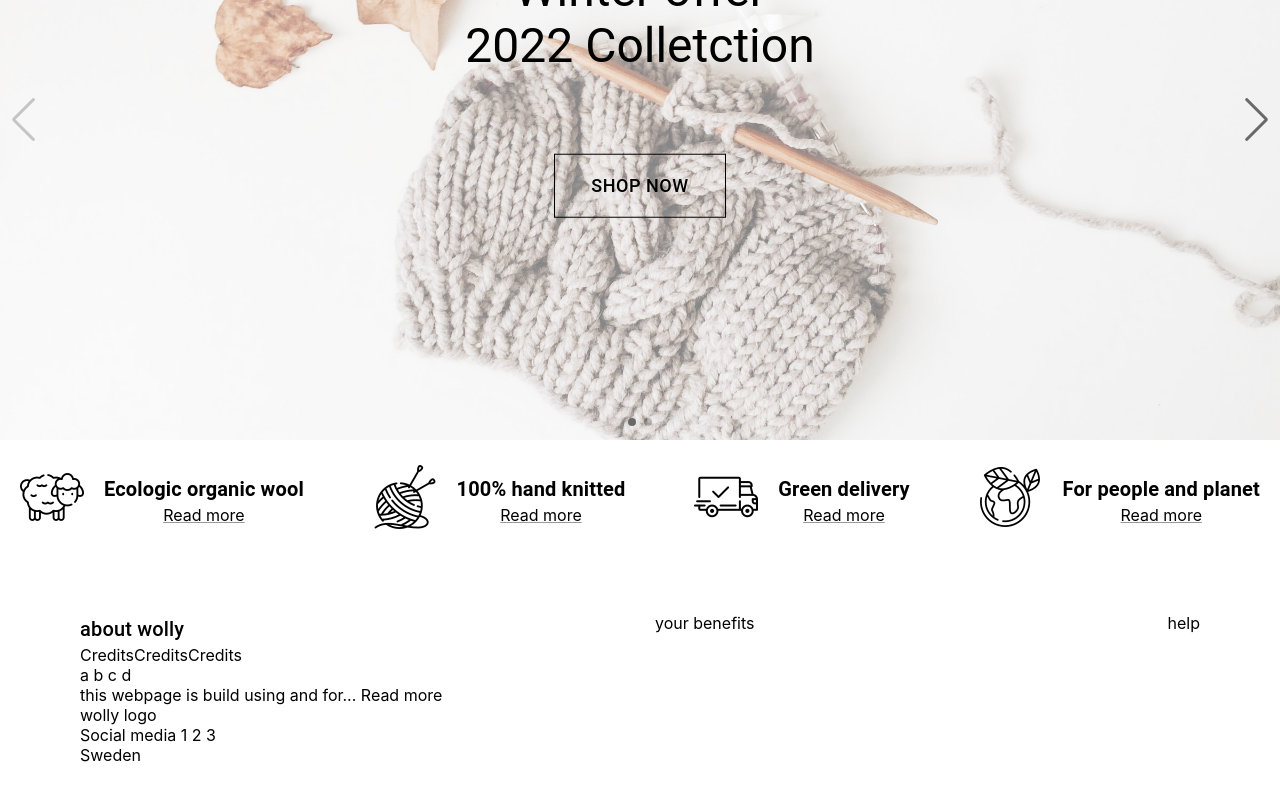
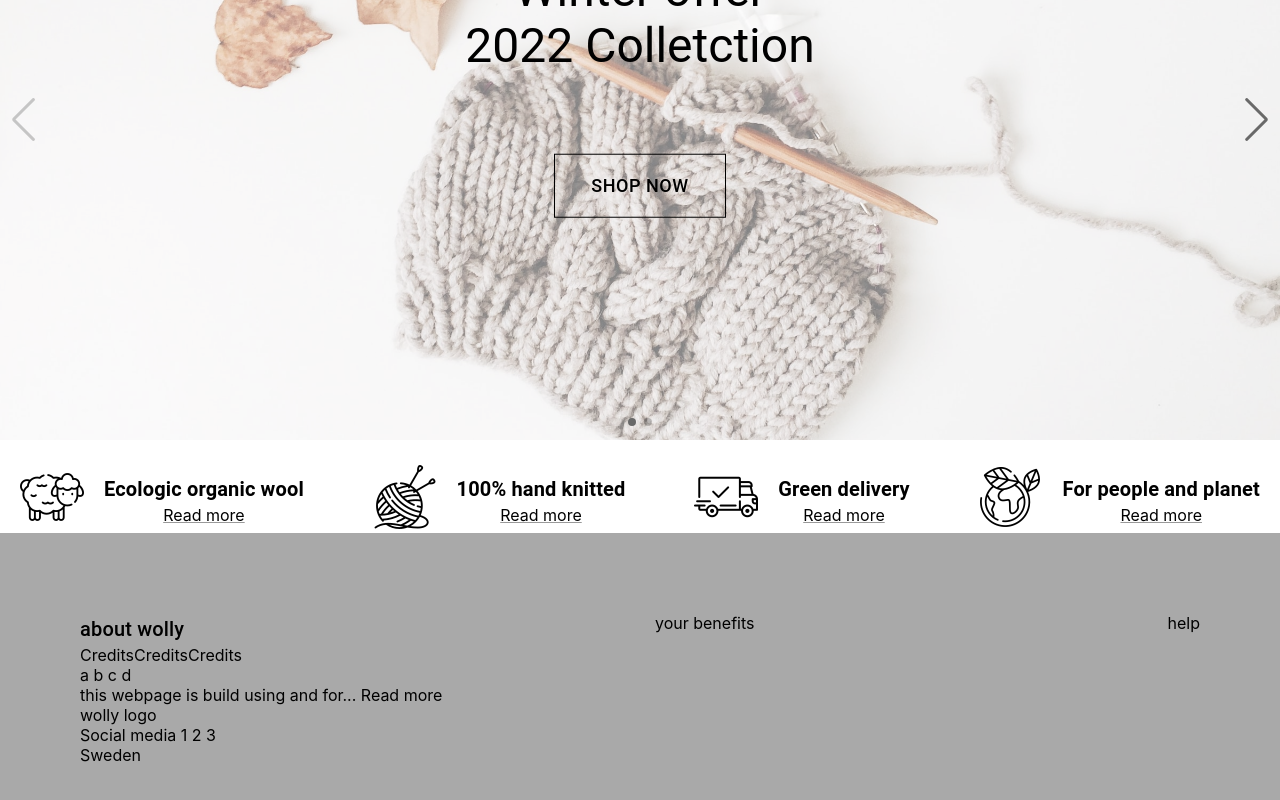
Before and after one commit to GoranAviani/react_web, a React (Create React App) app: page / in a window 1280 px wide. Shown: the part 280-1080 px from the top of the page. Built offline with nearby package versions, Linux system fonts and the light colour scheme.

Commit message:
modal improvements

```diff
--- a/src/components/Footer/Footer.css
+++ b/src/components/Footer/Footer.css
@@ -2,6 +2,7 @@
     display: flex;
     flex-direction: column;
     padding: 80px;
+    background-color: darkgrey;
 }
 
 
```
